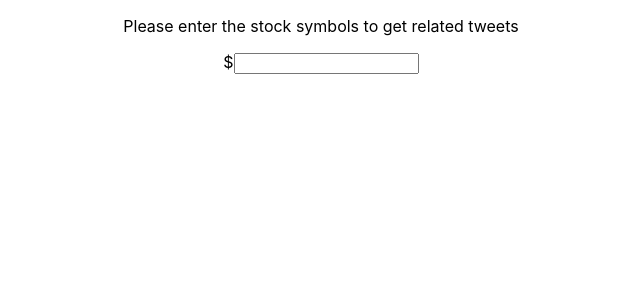
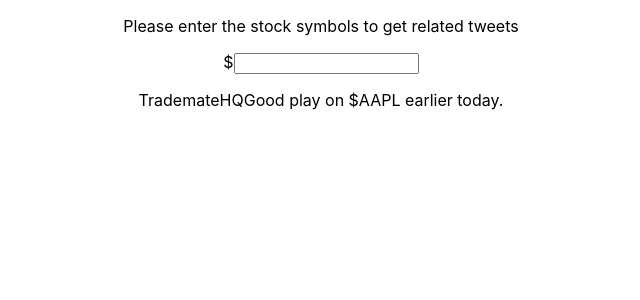
Before and after one commit to gotlurmh/StockTwits, a React (Create React App) app: page / in a window 1280 px wide. Shown: the top 300 px of the page, without its empty margins (319-959 px from the left). Built offline with nearby package versions, Linux system fonts and the light colour scheme.

Commit message:
tweet display, messages

```diff
--- a/src/App.js
+++ b/src/App.js
@@ -2,8 +2,9 @@ import React from "react";
 import "./App.css";
 
 import StockWidget from "./components/StockWidget";
+//import TweetsPreview from "./components/TweetsPreview";
 
-const messages = [
+/*const messages = [
   {
     id: 49,
     body: "short $JOY",
@@ -89,7 +90,7 @@ const messages = [
     ],
   },
 ];
-
+*/
 function App() {
   return (
     <div className="App">
--- a/src/components/StockInput.js
+++ b/src/components/SearchStock.js
@@ -1,6 +1,6 @@
 import React from "react";
 
-const StockInput = (props) => {
+const SearchStock = (props) => {
   let input;
   const handleSearch = () => {
     props.onSearch(input.value);
@@ -19,4 +19,4 @@ const StockInput = (props) => {
   );
 };
 
-export default StockInput;
+export default SearchStock;
--- a/src/components/StockWidget.js
+++ b/src/components/StockWidget.js
@@ -1,5 +1,6 @@
-import StockInput from "./StockInput";
+import SearchStock from "./SearchStock";
 import React, { Component } from "react";
+import TweetsPreview from "./TweetsPreview";
 
 class StockWidget extends Component {
   constructor(props) {
@@ -8,7 +9,8 @@ class StockWidget extends Component {
   render() {
     return (
       <div>
-        <StockInput />
+        <SearchStock />
+        <TweetsPreview />
       </div>
     );
   }
--- /dev/null
+++ b/src/components/TweetsDisplay.js
@@ -0,0 +1,18 @@
+import React, { Component } from "react";
+import TweetsPreview from "./TweetsPreview";
+
+class TweetsDisplay extends Component {
+  render() {
+    const { tweet } = this.props;
+    return (
+      <div>
+        <p>
+          <span>{tweet.user.username}</span>
+          <span>{tweet.body}</span>
+        </p>
+      </div>
+    );
+  }
+}
+
+export default TweetsDisplay;
--- /dev/null
+++ b/src/components/TweetsPreview.js
@@ -0,0 +1,16 @@
+import React, { Component } from "react";
+import TweetData from "../data/messages.json";
+import TweetsDisplay from "./TweetsDisplay";
+class TweetsPreview extends Component {
+  render() {
+    return (
+      <div>
+        {TweetData.map((item, index) => {
+          return <TweetsDisplay tweet={item} key={index} />;
+        })}
+      </div>
+    );
+  }
+}
+
+export default TweetsPreview;
--- /dev/null
+++ b/src/data/messages.json
@@ -0,0 +1,52 @@
+[
+  {
+    "id": 212528799,
+    "body": "Good play on $AAPL earlier today.",
+    "created_at": "2020-05-14T03:53:49Z",
+    "user": {
+      "id": 2988939,
+      "username": "TrademateHQ",
+      "name": "Trademate",
+      "avatar_url": "https://avatars.stocktwits.com/production/2988939/thumb-1577411054.png",
+      "avatar_url_ssl": "https://avatars.stocktwits.com/production/2988939/thumb-1577411054.png",
+      "join_date": "2019-12-27",
+      "official": false,
+      "identity": "User",
+      "classification": [],
+      "followers": 63,
+      "following": 0,
+      "ideas": 120,
+      "watchlist_stocks_count": 28,
+      "like_count": 10,
+      "plus_tier": "",
+      "premium_room": "",
+      "trade_app": false
+    },
+    "source": {
+      "id": 1149,
+      "title": "StockTwits for iOS",
+      "url": "http://www.stocktwits.com/mobile"
+    },
+    "symbols": [
+      {
+        "id": 686,
+        "symbol": "AAPL",
+        "title": "Apple Inc.",
+        "aliases": [],
+        "is_following": false,
+        "watchlist_count": 391576
+      }
+    ],
+    "mentioned_users": [],
+    "entities": {
+      "chart": {
+        "thumb": "https://charts.stocktwits.com/production/small_212528799.png",
+        "large": "https://charts.stocktwits.com/production/large_212528799.png",
+        "original": "https://charts.stocktwits.com/production/original_212528799.png",
+        "url": "https://charts.stocktwits.com/production/original_212528799.png"
+      },
+      "sentiment": null
+    },
+    "filters": { "day_counts": 8, "official_api": true }
+  }
+]
```
